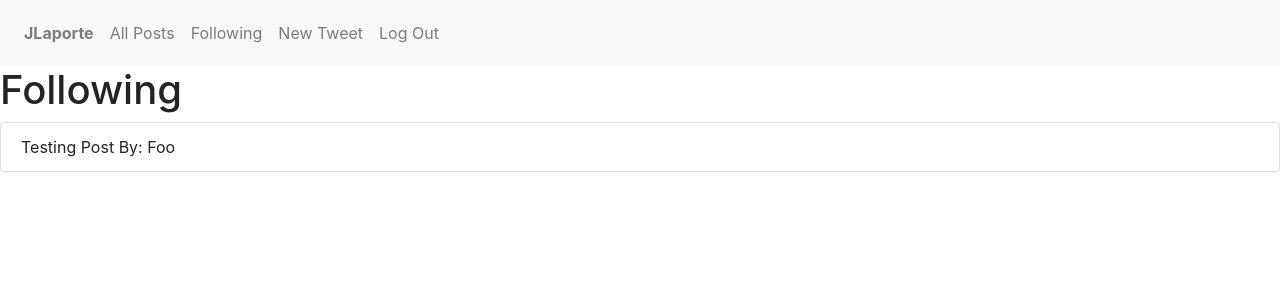
After one commit to Jlaporte25/code, a Django app: page /following in a window 1280 px wide. The commit adds this page. Shown: the top 300 px of the page. Run offline with Django 5.2, Linux system fonts and the light colour scheme; a user stored in the database is signed in; data comes from the database, SQL or seed files in the repository; both versions use the stored data as it was after the commit; some libraries are stand-ins or nearby versions.

Commit message:
fixed following page

```diff
--- a/web_programming/project4/network/admin.py
+++ b/web_programming/project4/network/admin.py
@@ -1,6 +1,8 @@
 from django.contrib import admin
-from .models import User, Post
+from .models import User, Post, Follow, Like
 
 # Register your models here.
 admin.site.register(User)
 admin.site.register(Post)
+admin.site.register(Follow)
+admin.site.register(Like)
--- a/web_programming/project4/network/models.py
+++ b/web_programming/project4/network/models.py
@@ -28,8 +28,9 @@ class Post(models.Model):
         return f"{self.user}: {self.content}"
 
 class Follow(models.Model):
+    id = models.AutoField(primary_key=True)
     user = models.ForeignKey(User, on_delete=models.CASCADE, related_name="followers")
-    following = models.ManyToManyField(User, related_name="following")
+    following = models.ForeignKey(User, on_delete=models.CASCADE, related_name="following")
 
     def __str__(self):
         return f"{self.user} follows {self.following}"
--- /dev/null
+++ b/web_programming/project4/network/templates/network/following.html
@@ -0,0 +1,13 @@
+{% extends "network/layout.html" %}
+
+{% block body %}
+<h1>Following</h1>
+    <div class="following-posts">
+        {% for post in posts %}
+            <div class="list-group-item">
+                {{ post.content }}
+                By: {{ post.user.username }}
+            </div>
+        {% endfor %}
+    </div>
+{% endblock %}
--- a/web_programming/project4/network/templates/network/layout.html
+++ b/web_programming/project4/network/templates/network/layout.html
@@ -22,7 +22,7 @@
                 </li>
                 {% if user.is_authenticated %}
                     <li class="nav-item">
-                        <a class="nav-link" href="#">Following</a>
+                        <a class="nav-link" href="{% url 'following' %}">Following</a>
                     </li>
                     <li class="nav-item">
                         <a class="nav-link" href="{% url 'create_post' %}">New Tweet</a>
--- a/web_programming/project4/network/urls.py
+++ b/web_programming/project4/network/urls.py
@@ -12,4 +12,5 @@ urlpatterns = [
     path("all_posts", views.all_posts, name="all_posts"),
     path("profile/<str:username>", views.profile, name="profile"),
     path("create_post", views.create_post, name="create_post"),
+    path("following", views.following, name="following"),
 ]
--- a/web_programming/project4/network/views.py
+++ b/web_programming/project4/network/views.py
@@ -7,7 +7,7 @@ from django.contrib.auth.decorators import login_required
 from django.views.decorators.csrf import csrf_exempt
 import json
 
-from .models import User, Post
+from .models import Follow, User, Post
 
 
 def index(request):
@@ -111,10 +111,11 @@ def profile(request, username=None):
 @login_required
 def following(request):
     user = request.user
-    following = user.following.all()
-    posts = Post.objects.filter(user__in=following).order_by("-timestamp")
+    follows = Follow.objects.filter(user=user)
+    following_users = User.objects.filter(following__in=follows).distinct()
+    posts = Post.objects.filter(user__in=following_users).select_related('user').order_by("-timestamp")
     return render(request, "network/following.html", {
-        "posts": posts
+        "posts": posts,
     })
 
 @login_required
```
Also changed, not shown: web_programming/project4/db.sqlite3, web_programming/project4/network/migrations/0001_initial.py, web_programming/project4/network/migrations/0002_alter_follow_id.py (added), web_programming/project4/network/migrations/0002_remove_post_likes_follow_like.py (deleted), 1 other file.
